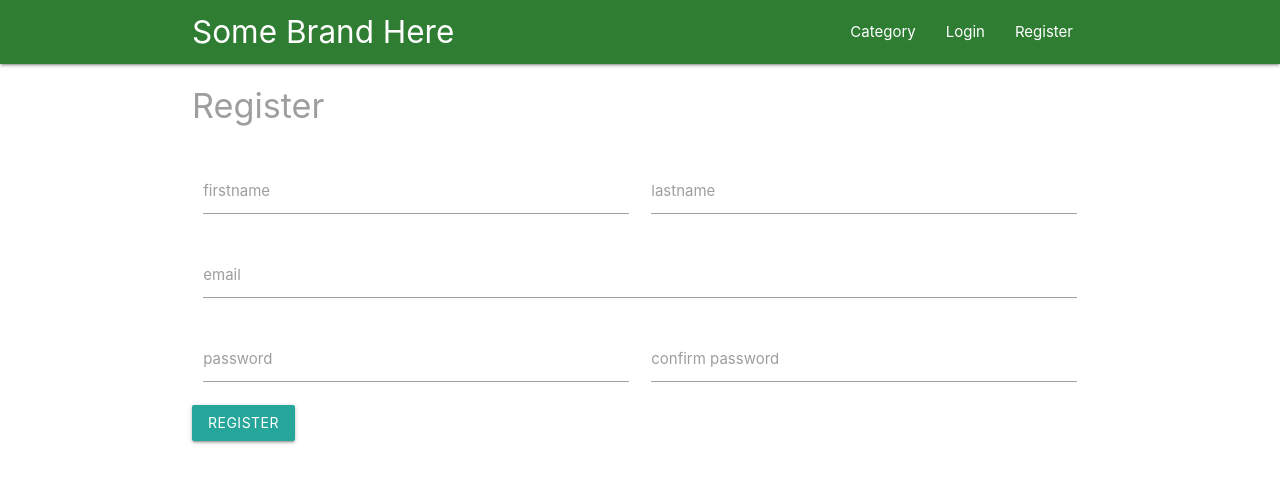
After one commit to imanuelfebie/flask-mysql-e-commerce, a Flask app: page /register in a window 1280 px wide. The commit adds this page. Shown: the top 483 px of the page. Run offline with Flask 2, Linux system fonts and the light colour scheme.

Commit message:
Added register page

```diff
--- a/ecommerce/__init__.py
+++ b/ecommerce/__init__.py
@@ -1,5 +1,6 @@
 from flask import Flask
 
 app = Flask(__name__)
+app.config['SECRET_KEY'] = '12345678'
 
 from ecommerce import routes
--- /dev/null
+++ b/ecommerce/forms.py
@@ -0,0 +1,26 @@
+from flask_wtf import FlaskForm
+from wtforms import StringField, PasswordField, SubmitField, BooleanField, TextAreaField
+from wtforms.validators import DataRequired, Length, Email, EqualTo
+
+
+class UserRegistrationForm(FlaskForm):
+    '''Fields for new user registration'''
+    email = StringField('email', validators=[
+        DataRequired(),
+        Email()])
+    firstname = StringField('firstname', validators=[DataRequired()])
+    lastname = StringField('lastname', validators=[DataRequired()])
+    password1 = PasswordField('password', validators=[DataRequired()])
+    password2 = PasswordField('confirm password', validators=[
+        DataRequired(),
+        EqualTo('password1')])
+    submit = SubmitField('Register')
+
+    # Need to add username validation - Checking wether user already exist or not
+    # both username and email
+
+
+class StoreRegistrationForm(FlaskForm):
+    '''Form to create a store'''
+    name = StringField('store name', validators=[DataRequired()])
+    description = TextAreaField('description')
--- a/ecommerce/routes.py
+++ b/ecommerce/routes.py
@@ -1,6 +1,17 @@
-from flask import render_template
+from flask import render_template, redirect, url_for, request
+from .forms import UserRegistrationForm, StoreRegistrationForm
 from ecommerce import app
+
+
 
 @app.route('/')
 def index():
     return render_template('index.html')
+
+@app.route('/register')
+def register_user():
+    form = UserRegistrationForm() # instance of the UserRegistrationForm
+
+    # if form.validate_on_submit():
+
+    return render_template('register.html', form=form)
--- a/ecommerce/templates/base.html
+++ b/ecommerce/templates/base.html
@@ -18,21 +18,34 @@
 <body>
 
     <!-- Header & Navbar here -->
-    <header>
-    	<nav class="nav-extended transparent">
+
+    	<nav class="nav-extended green darken-3">
     		<div class="nav-wrapper">
 				<div class="container">
-					<a href="#" class="brand-logo">Tokopedia</a>
+					<a href="#" class="brand-logo">Some Brand Here</a>
+					<a href="" data-target="sidenav-links" class="sidenav-trigger">
+						<i class="material-icons">menu</i>
+					</a>
 					<ul class="right hide-on-med-and-down">
-						<li><a href=""></a></li>
+						<li><a href="#">Category</a></li>
+						<li><a href="#">Login</a></li>
+						<li><a href="">Register</a></li>
 					</ul>
 				</div>
     		</div>
+    		<!--
     		<div class="nav-content center-align hide-on-med-and-down">
 				<span class="nav-title">One Stop Shop</span>
     		</div>
+    		-->
     	</nav>
-    </header>
+
+    <!-- Sidenav -->
+    <ul class="sidenav" id="sidenav-links">
+		<li><a href="">Category</a></li>
+		<li><a href="">Login</a></li>
+		<li><a href="">Register</a></li>
+    </ul>
 
     <!-- Main content -->
     <div class="container">
@@ -41,7 +54,14 @@
 
     <!-- Footer here -->
 
+    <!-- JQuery -->
+	<script src="https://code.jquery.com/jquery-3.3.1.min.js"></script>
     <!-- Compiled and minified JavaScript -->
     <script src="https://cdnjs.cloudflare.com/ajax/libs/materialize/1.0.0/js/materialize.min.js"></script>
+	<script>
+		$(document).ready(function(){
+			$('.sidenav').sidenav();
+		})
+	</script>
 </body>
 </html>
--- /dev/null
+++ b/ecommerce/templates/register.html
@@ -0,0 +1,40 @@
+{% extends 'base.html' %}
+
+{% block title %}Register user{% endblock %}
+
+{% block body %}
+<h4 class="grey-text lighten-3">Register</h4>
+
+<div class="row">
+	<form action="" method="post" class="col s12">
+		{{ form.hidden_tag() }}
+		<!-- firstname & lastname input fields -->
+		<div class="row">
+			<div class="input-field col s6">
+				{{ form.firstname(class="validate")}}
+				{{ form.firstname.label() }}
+			</div>
+			<div class="input-field col s6">
+				{{ form.lastname(class="validate") }}
+				{{ form.lastname.label() }}
+			</div>
+			<div class="input-field col s12">
+				{{ form.email(class='validate') }}
+				{{ form.email.label() }}
+			</div>
+			<div class="input-field col s6">
+				{{ form.password1(class="validate") }}
+				{{ form.password1.label() }}
+			</div>
+			<div class="input-field col s6">
+				{{ form.password2(class="validate") }}
+				{{ form.password2.label() }}
+			</div>
+			<div class="input-field">
+				{{ form.submit(class="btn") }}
+			</div>
+		</div>
+	</form>
+</div>
+
+{% endblock body %}
```
Also changed, not shown: 2 other files.
